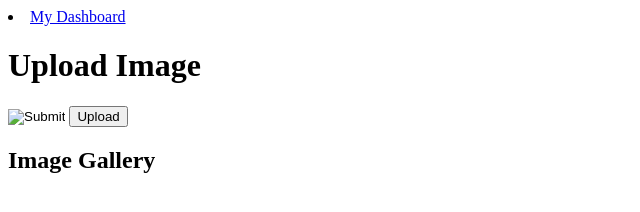
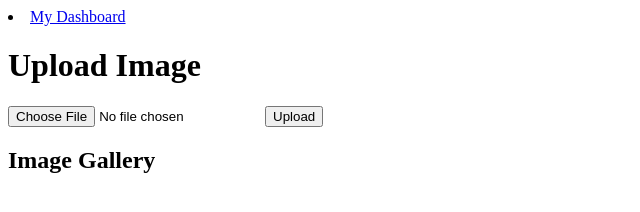
Before and after one commit to Wingspan123/Ameerpet_Times, a website: page admin/admin.html in a window 1280 px wide. Shown: the whole page, without its empty margins (0-640 px from the left). Drawn offline with Linux system fonts and the light colour scheme; no server answers; some icons are missing.

Commit message:
uploaded

```diff
--- a/admin/admin.html
+++ b/admin/admin.html
@@ -6,7 +6,7 @@
   <meta name="viewport" content="width=device-width, initial-scale=1.0">
   <title>Image Upload</title>
   <style>
-    .image-container {
+  .image-container {
   display: flex;
   flex-wrap: wrap;
 }
@@ -45,7 +45,7 @@
 </li>
   <h1>Upload Image</h1>
   <form action="/api/images/upload" method="post" enctype="multipart/form-data">
-    <input type="image" name="image" accept="image/*" required>
+    <input type="file" name="image" accept="image/*" required>
 
     <button type="submit">Upload</button>
   </form>
```
